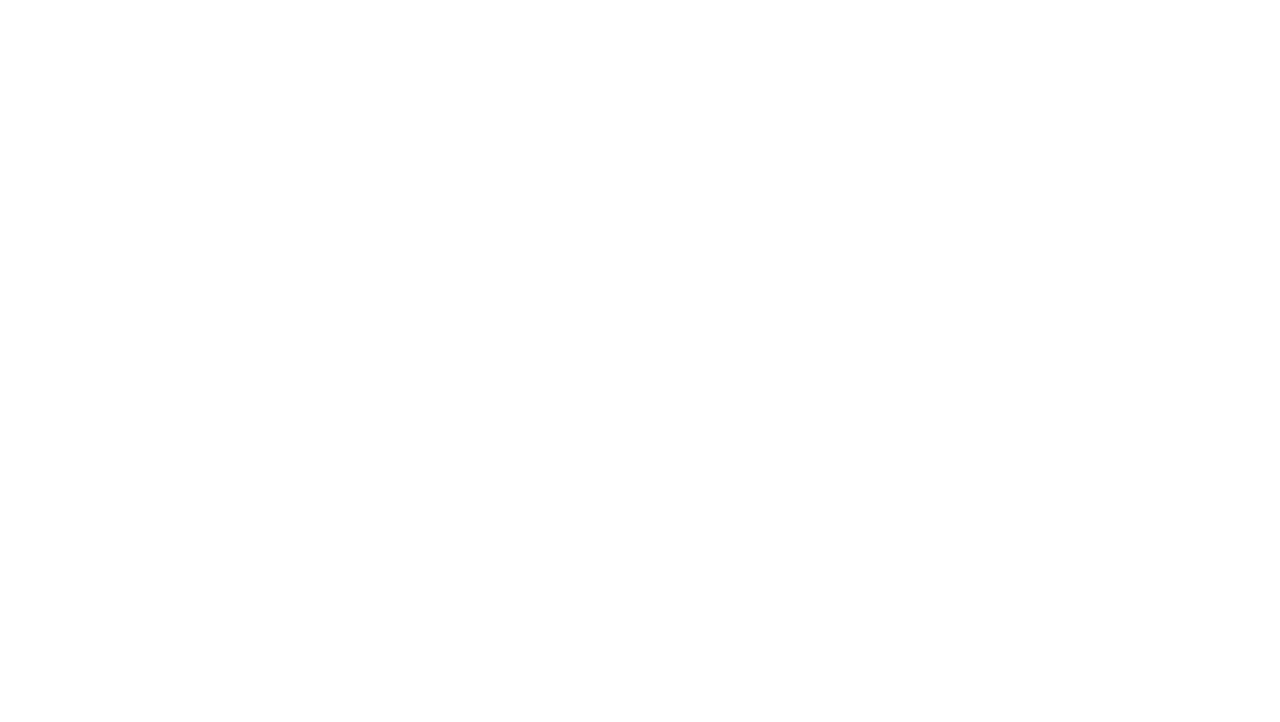
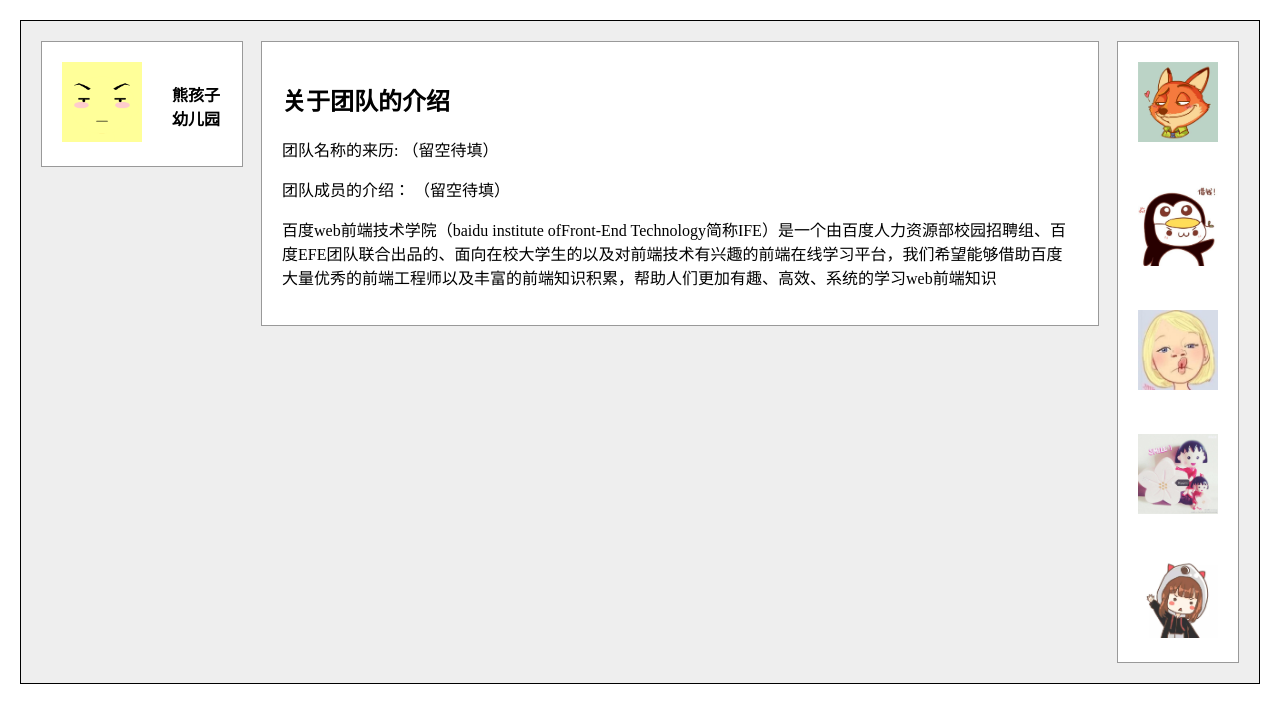
Before and after one commit to ArthurFree/baiduIFE, a plain HTML site: page firstStep/task3/index.html in a window 1280 px wide. Drawn offline with Linux system fonts and the light colour scheme.

Commit message:
提交任务三及改变文档结构

```diff
--- /dev/null
+++ b/firstStep/task2/css/style.css
@@ -0,0 +1,134 @@
+body{
+		margin: 0;
+		padding: 0;
+		font-size: 14px;
+		font-family: Georgia, serif, sans-serif;
+		background-color: #dedede;
+	}
+	header{
+		width: 100%;
+		height: 60px;
+		background-color: #333;
+	}
+	header img{
+		width: 114px;
+		height: 48px;
+		margin-left: 36px;
+		margin-top: 10px;
+	}
+	nav{
+		float: right;
+		margin-right: 30px;
+		margin-top: 10px;
+	}
+	ul{
+		list-style-type: none;
+	}
+	nav ul li{
+		float: left;
+		margin-left: 15px;
+		color: #fff;
+		cursor: pointer;
+	}
+	.content{
+		width: 90%;
+		height: 4350px;
+		font-size: 16px;
+		line-height: 1.5em;
+		margin: 0 auto;
+	}
+	article, aside{
+		margin-top: 20px;
+		padding: 20px;
+		background-color: #fff;
+		box-shadow: 2px 2px 2px #aaa;
+	}
+	p{
+		text-indent: 2em;
+	}
+	h3{
+		color: #888;
+		text-indent: 0;
+	}
+	h2{
+		font-weight: bold;
+		text-indent: 0;
+	}
+	div span{
+		color: #888;
+		font-size: 12px;
+		text-indent: 0;
+		margin-left: 0;
+	}
+	figure{
+		width: 180px;
+		height: 190px;
+		text-indent: 0;
+		text-align: center;
+		border: 1px solid #888;
+		margin-top: 10px;
+	}
+	figure img{
+		width: 150px;
+		height: 150px;
+	}
+	table{
+		width: 100%;
+		padding: 0;
+		border-collapse: collapse;
+		text-align: left;
+		font-size: 14px;
+		line-height: 1.5em;
+	}
+	th{
+		background-color: #333;
+		color: #fff;
+	}
+	tfoot{
+		background-color: #ccc;
+		font-weight: bold;
+	}
+	aside{
+		margin-bottom: 20px;
+	}
+	aside h2{
+		border-left: 3px solid #999;
+		padding: 6px;
+	}
+	form{
+		padding-left: 200px;
+		font-size: 14px;
+		line-height: 2em;
+	}
+	form div{
+		margin-left: 32%;
+	}
+	label{
+		display: inline-block;
+		width: 30%;
+		text-align: right;
+		vertical-align: top;
+		margin-right: 10px;
+	}
+	input{
+		margin-right: 10px;
+	}
+	.submit{
+		width: 79%;
+		height: 40px;
+		padding: 0;
+		margin: 0 auto;
+		font-weight: bold;
+		cursor: pointer;
+		color: #fff;
+		background-color: rgb(28, 99, 221);
+	}
+	footer{
+		width: 100%;
+		height: 60px;
+		line-height: 4em;
+		background-color: #000;
+		text-align: center;
+		color: #fff;
+		margin-bottom: 0;
+	}
--- /dev/null
+++ b/firstStep/task3/css/style.css
@@ -0,0 +1,41 @@
+body{
+		margin: 0;
+		padding: 0;
+	}
+	img{
+		width: 80px;
+		height: 80px;
+		padding: 20px;
+	}
+	#wrap{
+		margin: 20px;
+		padding: 20px;
+		overflow: hidden;
+		background-color: #eee;
+		border: 1px solid #000;
+	}
+	.name{
+		width: 200px;
+		float: left;
+	}
+	.name span{
+		width: 50px;
+		float: right;
+		font-weight: bold;
+		margin-top: 40px;
+		margin-right: 20px;
+		display: inline-block;
+	}
+	.itd{
+		margin-left: 220px;
+		margin-right: 140px;
+		padding: 20px;
+	}
+	.member{
+		width: 120px;
+		float: right;
+	}
+	.same{
+		background-color: #fff;
+		border: 1px solid #999;
+	}
--- a/firstStep/task3/index.html
+++ b/firstStep/task3/index.html
@@ -3,14 +3,43 @@
 <head>
 	<title>task3</title>
 	<meta charset="utf-8">
-	<style type="text/css">
-	body{
-		margin: 0;
-		padding: 0;
-	}
-	</style>
+	<link rel="stylesheet" type="text/css" href="./css/style.css" />
 </head>
 <body>
-
+	<div id="wrap">
+		<div class="name same">
+			<img src="./img/welcome.png" alt="welcome" />
+			<span>熊孩子幼儿园</span>
+		</div>
+		<div class="member same">
+			<img src="./img/lvcheng.jpg" alt="welocme" />
+			<img src="./img/hugojing.jpeg" alt="welocme" />
+			<img src="./img/lijing.jpeg" alt="welocme" />
+			<img src="./img/milkyuhan.jpg" alt="welocme" />
+			<img src="./img/hean.jpg" alt="welocme" />
+		</div>
+		<div class="itd same">
+			<h2>关于团队的介绍</h2>
+			<p>团队名称的来历:  （留空待填）</p>
+			<p>团队成员的介绍：  （留空待填）</p>
+			<p>百度web前端技术学院（baidu institute ofFront-End Technology简称IFE）是一个由百度人力资源部校园招聘组、百度EFE团队联合出品的、面向在校大学生的以及对前端技术有兴趣的前端在线学习平台，我们希望能够借助百度大量优秀的前端工程师以及丰富的前端知识积累，帮助人们更加有趣、高效、系统的学习web前端知识</p>
+			<p></p>
+		</div>
+	</div>
 </body>
 </html>
+
+<!--
+	由于浮动的关系，子元素无法撑起父元素的高度
+
+	所以有以下几种方法来解决：
+
+	1.对父元素添加overflow: hidden;属性
+	2.添加一个子元素设置属性clear: both;
+	3.对父元素添加高度
+	4.对父元素添加float,父元素的宽度需要设置
+-->
+
+<!--
+	padding属性的使用，可以在本元素上添加，来达到留白的效果
+ -->
```
Also changed, not shown: firstStep/task2/index.html (+1 -136 lines), firstStep/task3/img/hean.jpg (added), firstStep/task3/img/hugojing.jpeg (added), firstStep/task3/img/lijing.jpeg (added), firstStep/task3/img/lvcheng.jpg (added), firstStep/task3/img/milkyuhan.jpg (added), firstStep/task3/img/welcome.png (added).
